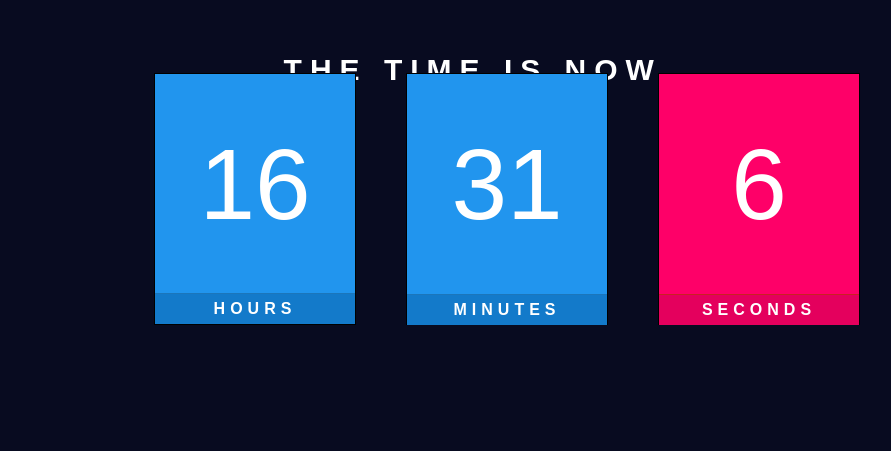
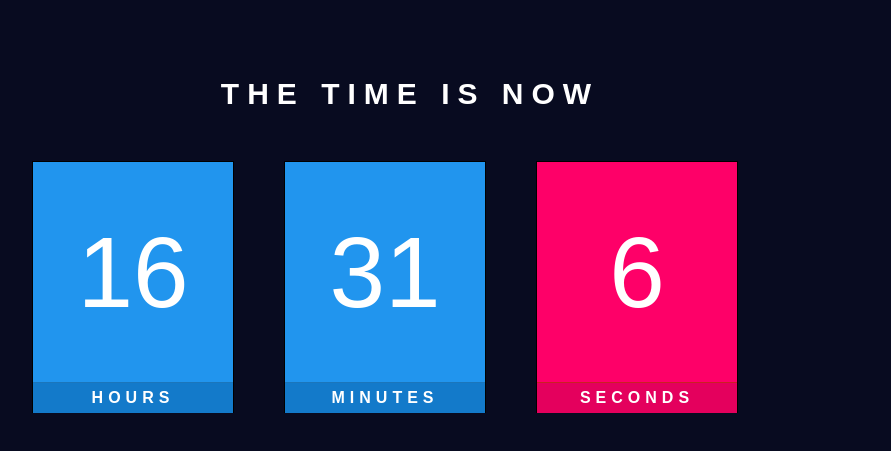
Before and after one commit to Bojan1204/JavaScriptClock, a plain HTML site: page index.html in a window 1280 px wide. Shown: the part 155-606 px from the top of the page, without its empty margins (230-1121 px from the left). Drawn offline with Linux system fonts and the light colour scheme.

Commit message:
code cleanup

```diff
--- a/index.html
+++ b/index.html
@@ -1,39 +1,28 @@
 <!DOCTYPE html>
 <html lang="en">
   <head>
-    <meta charset="UTF-8">
-    <meta name="viewport" content="width=device-width, initial-scale=1.0">
-    <link rel="stylesheet" href="style.css">
+    <meta charset="UTF-8" />
+    <meta name="viewport" content="width=device-width, initial-scale=1.0" />
+    <link rel="stylesheet" href="style.css" />
     <title>Digital Clock</title>
   </head>
   <body>
+    <span class="time-title">THE TIME IS NOW</span>
 
-<span class="time-title">THE TIME IS NOW</span>
-<div id="masterFlex">
-    <div class="kocka1">
-        <span class="kocka-js"></span>
-        <span class="kocka-1">HOURS</span>
+    <div class="container">
+      <div class="time-container">
+        <span id="hours" class="time-hours"></span>
+        <span class="time-wrapper">HOURS</span>
       </div>
-
-    <div class="kocka2">
-        <span class="kocka-jss"></span>
-        <span class="kocka-1">MINUTES</span>
-
+      <div class="time-container">
+        <span id="minutes" class="time-minutes"></span>
+        <span class="time-wrapper">MINUTES</span>
       </div>
-
-    <div class="kocka3">
-        <span class="kocka-jsss"></span>
-        <span class="kocka-3">SECONDS</span>
-
+      <div class="time-container">
+        <span id="seconds" class="time-seconds time-seconds-background"></span>
+        <span class="time-wrapper seconds-background">SECONDS</span>
       </div>
     </div>
-
-
-
-
-
-
-
 
     <script src="main.js"></script>
   </body>
--- a/main.js
+++ b/main.js
@@ -1,45 +1,16 @@
+const hours = document.getElementById("hours");
+const minutes = document.getElementById("minutes");
+const seconds = document.getElementById("seconds");
 
-let zadnje = document.getElementsByClassName('kocka-js')[0];
-let zadnje1 = document.getElementsByClassName('kocka-jss')[0];
-let zadnje2 = document.getElementsByClassName('kocka-jsss')[0];
+digitalClock = () => {
+  const time = new Date();
+  const getHours = time.getHours();
+  const getMinutes = time.getMinutes();
+  const getSeconds = time.getSeconds();
 
+  hours.innerHTML = getHours;
+  minutes.innerHTML = getMinutes;
+  seconds.innerHTML = getSeconds;
+};
 
-let loop;
-
-
-
-
-
-    digitalClock =()=>{
-
-        let vrijeme = new Date();
-        let sati = vrijeme.getHours();
-        let minute = vrijeme.getMinutes();
-        let sekunde = vrijeme.getSeconds();
-        zadnje.innerHTML = sati;
-        zadnje1.innerHTML = minute;
-        zadnje2.innerHTML = sekunde;
-
-    }
-
-    digitalClock();
-
-loop = setInterval(digitalClock,1000);
-
-
-
-// setInterval(
-
-//     digitalClock =()=>{
-//         let vrijeme = new Date();
-//         let sati = vrijeme.getHours();
-//           let minute = vrijeme.getMinutes();
-//           let sekunde = vrijeme.getSeconds();
-//         zadnje.innerHTML = sati;
-//          zadnje1.innerHTML = minute;
-//           zadnje2.innerHTML = sekunde;
-
-
-//     }, 1000)
-
-//     digitalClock();
+setInterval(digitalClock, 1000);
--- a/style.css
+++ b/style.css
@@ -1,54 +1,38 @@
-body{
-
+html,
+body {
   background: #080b20;
   font-family: sans-serif;
   font-weight: bold;
+  display: flex;
+  justify-content: center;
+  align-items: center;
+  flex-direction: column;
+  width: 100%;
+  height: 100%;
 }
 
-
-.time-title{
-
+.time-title {
   color: #fff;
-    position: relative;
   font-size: 30px;
-    left: 40%;
-    top: 200px;
   letter-spacing: 8px;
-
+  margin-bottom: 50px;
 }
 
-
-
-#masterFlex{
-
+.container {
   display: flex;
-    position: absolute;
-    bottom: 40%;
-    left: 30%;
-
-
-
-
 }
 
-
-.kocka1{
-
+.time-container {
   display: flex;
+  flex-direction: column;
   width: 200px;
   height: 250px;
   border: solid 1px #000;
   margin-right: 50px;
-    position: relative;
   background-color: #2195ee;
-
-
-
-
 }
 
-.kocka-js{
-
+.time-hours {
   width: 200px;
   height: 220px;
   font-size: 100px;
@@ -56,10 +40,29 @@ body{
   color: #fff;
   text-align: center;
   line-height: 220px;
-
 }
 
-.kocka1 .kocka-1{
+.time-minutes {
+  width: 200px;
+  height: 220px;
+  font-size: 100px;
+  font-weight: normal;
+  color: #fff;
+  text-align: center;
+  line-height: 220px;
+}
+
+.time-seconds {
+  width: 200px;
+  height: 220px;
+  font-size: 100px;
+  font-weight: normal;
+  color: #fff;
+  text-align: center;
+  line-height: 220px;
+}
+
+.time-wrapper {
   width: 200px;
   height: 30px;
   text-align: center;
@@ -67,89 +70,15 @@ body{
   letter-spacing: 5px;
   background-color: #137aca;
   color: #fff;
-    border-top: 1px solid #1b76bb ;
-    position: absolute;
-    bottom: 0;
+  border-top: 1px solid #1b76bb;
 }
 
-
-/* end */
-
-.kocka2 {
-    display: flex;
-
-    width: 200px;
-    height: 250px;
-    border: solid 1px #000;
-    margin-right: 50px;
-    background-color: #2195ee;
-
-
+.time-seconds-background {
+  background-color: #fe0068;
 }
 
-.kocka-jss{
-
-    width: 200px;
-    height: 220px;
-    font-size: 100px;
-    font-weight: normal;
-    color: #fff;
-    text-align: center;
-    line-height: 220px;
-
-}
-.kocka2 .kocka-1{
-
-    width: 200px;
-    height: 30px;
-    text-align: center;
-    line-height: 30px;
-    letter-spacing: 5px;
-    background-color: #137aca;
-    color: #fff;
-    border-top: 1px solid  #1b76bb ;
-    position: absolute;
-    bottom: 0;
-
-
-}
-
-/* end  */
-
-.kocka3{
-    display: flex;
-
-    width: 200px;
-    height: 250px;
-    border: solid 1px #000;
-    margin-right: 50px;
-    background-color: #fe0068;
-
-}
-
-.kocka-jsss{
-
-    width: 200px;
-    height: 220px;
-    font-size: 100px;
-    font-weight: normal;
-    color: #fff;
-    text-align: center;
-    line-height: 220px;
-
-}
-
-.kocka3 .kocka-3{
-
-    height: 30px;
-    width: 200px;
-   text-align: center;
-   line-height: 30px;
-   letter-spacing: 5px;
+.seconds-background {
   background-color: #e4005d;
   color: #fff;
   border-top: 1px solid #c92222;
-   position: absolute;
-   bottom: 0;
-
 }
```
Lines whose indentation alone changed are shown as unchanged.
